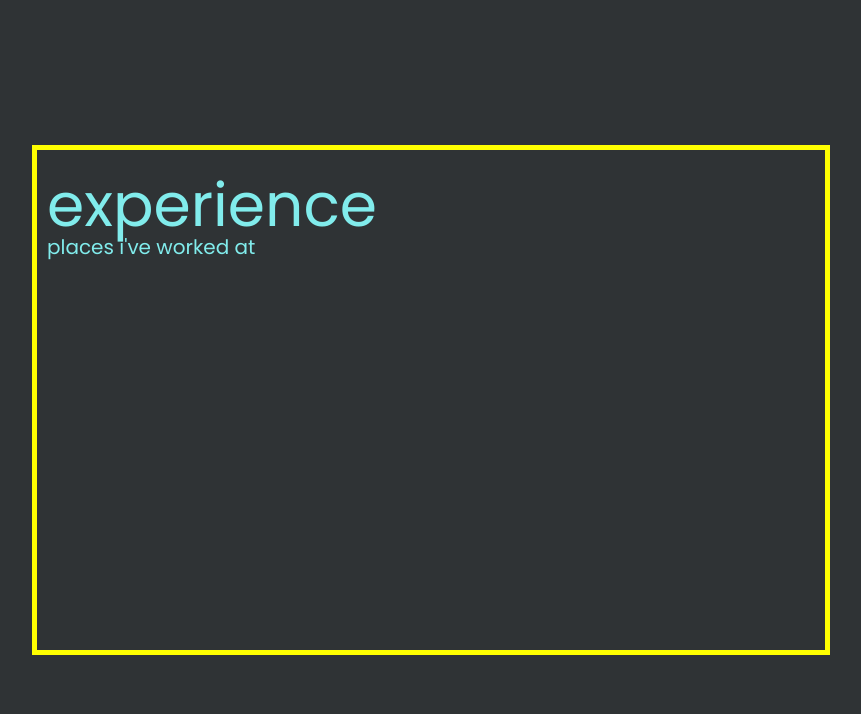
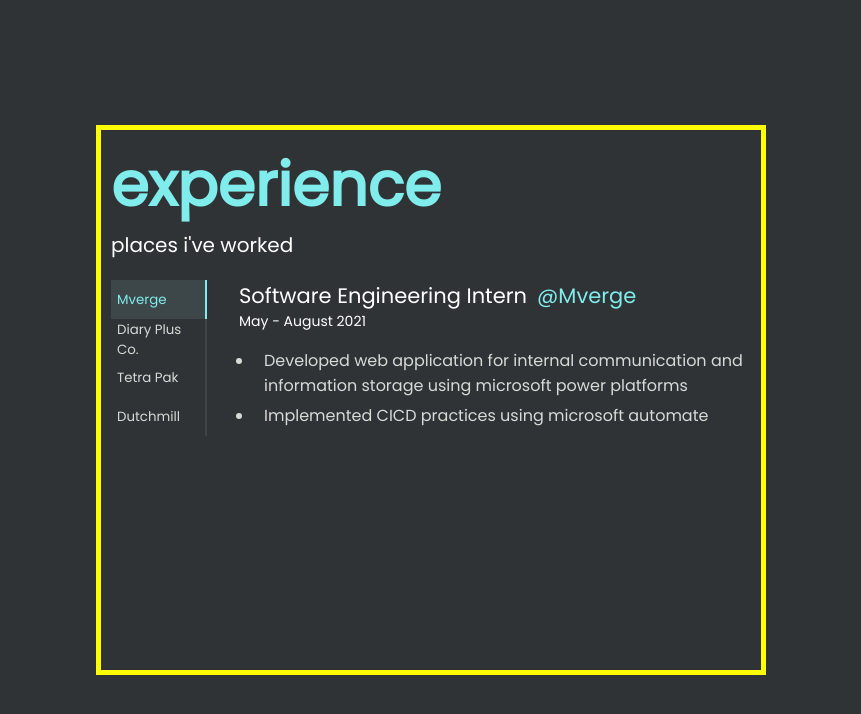
Before and after one commit to kavinchai/kavin_website, a React (Create React App) app: page / in a window 1280 px wide. Shown: the top 714 px of the page, without its empty margins (209-1070 px from the left). Built offline with nearby package versions, Linux system fonts and the light colour scheme.

Commit message:
Implemented experience functional component

```diff
--- a/src/components/App.js
+++ b/src/components/App.js
@@ -3,7 +3,7 @@
 import Navbar from "./Navbar";
 import About from "./About";
 import Hero from "./Hero";
-import Experience from "./Experience";
+import Exp from "./Exp";
 
 const App = () => {
   return (
@@ -11,7 +11,7 @@
       {/* <Navbar /> */}
       {/* <Hero /> */}
       {/* <About /> */}
-      <Experience />
+      <Exp />
       {/* <Work /> */}
     </div>
   );
--- /dev/null
+++ b/src/components/Exp.js
@@ -0,0 +1,41 @@
+import React, { useEffect, useState } from "react";
+import "../css/Exp.css";
+import jobsJson from "../content/jobs.json";
+import ExpDesc from "./ExpDesc";
+const Exp = () => {
+  const [dispNum, setDispNum] = useState(1);
+  const [data, setData] = useState({});
+
+  useEffect(() => {
+    setData(jobsJson.data[dispNum - 1]);
+  }, [dispNum]);
+
+  return (
+    <div className="expComponent">
+      <div className="expContainer">
+        <div className="text1">experience</div>
+        <div className="text2">places i've worked</div>
+        <div className="expNavDescContainer">
+          <div className="navContainer">
+            {jobsJson.data.map((expInfo, index) => (
+              <button
+                key={`${index} ${dispNum}`}
+                className={
+                  dispNum === index + 1 ? `expNavBtn activeBtn` : `expNavBtn`
+                }
+                onClick={() => {
+                  setDispNum(index + 1);
+                }}
+              >
+                {expInfo.company}
+              </button>
+            ))}
+          </div>
+          <ExpDesc data={data} />
+        </div>
+      </div>
+    </div>
+  );
+};
+
+export default Exp;
--- /dev/null
+++ b/src/components/ExpDesc.js
@@ -0,0 +1,30 @@
+import React from "react";
+import "../css/ExpDesc.css";
+const ExpDesc = ({
+  data: { date, title, company, location, range, url, text },
+}) => {
+  return (
+    <div className="descContainer">
+      <div className="descHeader">
+        <div className="headSec1">
+          <div className="descTitle">{title}</div>
+          <div className="descCompany">{`@${company}`}</div>
+        </div>
+        <div className="headSec2">
+          <div className="descRange">{range}</div>
+        </div>
+      </div>
+      <div className="descBody">
+        <ul className="descUl">
+          {text?.map((key) => (
+            <li key={key} className="descLi">
+              {key}
+            </li>
+          ))}
+        </ul>
+      </div>
+    </div>
+  );
+};
+
+export default ExpDesc;
--- a/src/components/Experience.js
+++ /dev/null
@@ -1,19 +0,0 @@
-import React from "react";
-import "../css/Experience.css";
-
-const Experience = () => {
-  return (
-    <div className="expComponent">
-      <div className="expContainer">
-        <div className="text1">experience</div>
-        <div className="text2">places i've worked at</div>
-        <div className="expNavContainer">
-          <div className="expNav"></div>
-          <div className="expDesc"></div>
-        </div>
-      </div>
-    </div>
-  );
-};
-
-export default Experience;
--- a/src/components/Navbar.js
+++ b/src/components/Navbar.js
@@ -10,7 +10,7 @@
   //           <a>about</a>
   //         </li>
   //         <li className="nav-menu">
-  //           <a>experience</a>
+  //           <a>Exp</a>
   //         </li>
   //         <li className="nav-menu">
   //           <a>projects</a>
--- /dev/null
+++ b/src/content/jobs.json
@@ -0,0 +1,55 @@
+{
+  "data": [
+    {
+      "date": "2021-05-01",
+      "title": "Software Engineering Intern",
+      "company": "Mverge",
+      "location": "Bangkok, Thailand",
+      "range": "May - August 2021",
+      "url": "https://www.mverge.co.th/",
+      "text": [
+        "Developed web application for internal communication and information storage using microsoft power platforms",
+        "Implemented CICD practices using microsoft automate"
+      ]
+    },
+    {
+      "date": "2020-05-15",
+      "title": "Software Engineering Intern",
+      "company": "Diary Plus Co.",
+      "location": "Nakhon Sawan, Thailand",
+      "range": "May - August 2021",
+      "url": "http://www.dutchmillinternational.com/en/site/home",
+      "text": [
+        "Communicated with over 100 employees of several departments to coordinate a production schedule.",
+        "Manually operated SIG Combibloc filling machine in aseptic conditions.",
+        "Developed application that sorts and displays brix produced per min in real time using Python and Tkinter GUI library."
+      ]
+    },
+    {
+      "date": "2019-06-10",
+      "title": "Software Engineering Intern",
+      "company": "Tetra Pak",
+      "location": "Pune, India",
+      "range": "June - August 2019",
+      "url": "https://www.tetrapak.com/",
+      "text": [
+        "Developed a systematic understanding of agile practices through bi-weekly sprints and project forecasting.",
+        "Acquired experience in implementation of REST APIs and designing systems architecture.",
+        "Created several iterations of corporate intranet site by restructuring JavaScript web components."
+      ]
+    },
+    {
+      "date": "2018-05-05",
+      "title": "Mechanical Engineering Intern",
+      "company": "Dutchmill",
+      "location": "Nakhon Pathom, Thailand",
+      "range": "May - August 2019",
+      "url": "http://www.dutchmillinternational.com/en/site/home",
+      "text": [
+        "Created technical directives to update machine manuals for the STORK heat treatment equipment in replacement of obsolete cleaning-in-place systems.",
+        "Led daily briefings with mechanical teams to coordinate progressive installation of STORK.",
+        "Worked with the mechanical team in daily maintenance of aqueduct systems."
+      ]
+    }
+  ]
+}
--- /dev/null
+++ b/src/css/Exp.css
@@ -0,0 +1,81 @@
+@import url("https://fonts.googleapis.com/css2?family=Poppins:wght@300;400&display=swap");
+@import url("https://fonts.googleapis.com/css2?family=Oswald:wght@400;500&display=swap");
+
+.expComponent {
+  height: 100vh;
+  background-color: #2f3335;
+}
+
+.expContainer {
+  position: relative;
+  left: 50%;
+  top: 50%;
+  transform: translate(-50%, -50%);
+  border: 5px solid #ffff00;
+  padding: 10px;
+  height: 65%;
+  width: 50%;
+}
+
+.text1 {
+  width: 100%;
+  height: auto;
+  color: #81ecec;
+  font-size: 60px;
+  font-weight: bold;
+  font-family: "Poppins", sans-serif;
+  /* background-color: blue; */
+}
+
+.text2 {
+  width: 100%;
+  height: auto;
+  color: white;
+  font-size: 20px;
+  font-family: "Poppins", sans-serif;
+  padding-bottom: 20px;
+  /* background-color: green; */
+}
+
+.expNavDescContainer {
+  /* background-color: red; */
+
+  width: 100%;
+  height: 75%;
+  display: flex;
+}
+
+.navContainer {
+  /* background-color: green; */
+
+  height: 100%;
+  width: 15%;
+}
+
+.expNavBtn {
+  background-color: transparent;
+
+  width: 100%;
+  height: 10%;
+
+  font-family: "Poppins", sans-serif;
+  text-align: left;
+  color: #d7dbd7;
+
+  cursor: pointer;
+  border: none;
+
+  /* border-right: thick green; */
+  border-right: 2px solid rgb(185, 239, 239, 0.1);
+
+  /* border-color: green; */
+}
+
+.activeBtn {
+  /* background-color: green; */
+
+  color: #81ecec;
+  background-color: rgb(185, 239, 239, 0.1);
+
+  border-right: 2px solid #81ecec;
+}
--- /dev/null
+++ b/src/css/ExpDesc.css
@@ -0,0 +1,72 @@
+.descContainer {
+  /* background-color: blue; */
+
+  height: auto;
+  width: 80%;
+  margin-left: auto;
+  margin-right: 0;
+
+  position: relative;
+}
+
+.descHeader {
+  /* background-color: red; */
+
+  width: 100%;
+  height: auto;
+  margin-bottom: 15px;
+}
+
+.headSec1 {
+  /* background-color: green; */
+
+  width: 100%;
+  height: auto;
+  display: flex;
+  gap: 10px;
+
+  font-family: "Poppins", sans-serif;
+}
+
+.descTitle {
+  color: white;
+  font-size: 21px;
+}
+
+.descCompany {
+  color: #81ecec;
+  font-size: 21px;
+}
+
+.headSec2 {
+  /* background-color: red; */
+
+  width: 100%;
+  display: flex;
+
+  font-family: "Poppins", sans-serif;
+  color: white;
+  font-size: 14px;
+}
+
+.descBody {
+  /* background-color: yellow; */
+
+  width: 100%;
+  height: auto;
+}
+
+.descUl {
+  /* background-color: red; */
+
+  /* padding: 0; */
+  padding-left: 15px;
+}
+
+.descLi {
+  font-family: "Poppins", sans-serif;
+  color: #d7dbd7;
+
+  padding-left: 10px;
+  padding-bottom: 5px;
+}
--- a/src/css/Experience.css
+++ /dev/null
@@ -1,42 +0,0 @@
-@import url("https://fonts.googleapis.com/css2?family=Poppins:wght@300;400&display=swap");
-
-/* body {
-  font-family: "Poppins", sans-serif;
-
-} */
-.expComponent {
-  height: 100vh;
-  background-color: #2f3335;
-}
-
-.expContainer {
-  position: relative;
-  left: 50%;
-  top: 50%;
-  transform: translate(-50%, -50%);
-  border: 5px solid #ffff00;
-  padding: 10px;
-  height: 60%;
-  width: 60%;
-}
-
-.text1 {
-  width: 100%;
-  height: 15%;
-  color: #81ecec;
-  font-size: 60px;
-  font-family: "Poppins", sans-serif;
-}
-
-.text2 {
-  width: 100%;
-  height: 5%;
-  color: #81ecec;
-  font-size: 20px;
-  font-family: "Poppins", sans-serif;
-}
-
-.expNavContainer {
-  width: 100%;
-  height: 80%;
-}
```
Also changed, not shown: src/textBody.json (+4 -7 lines), src/helper.js (added).
